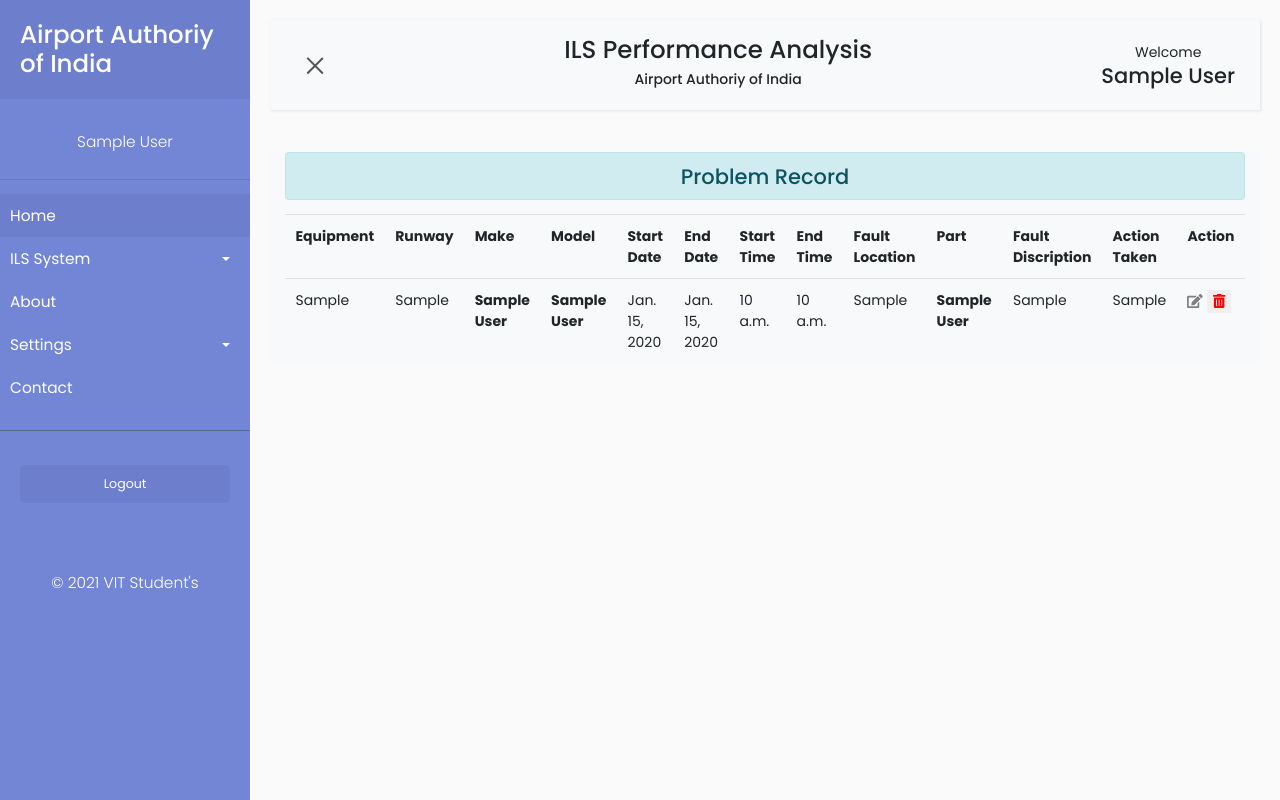
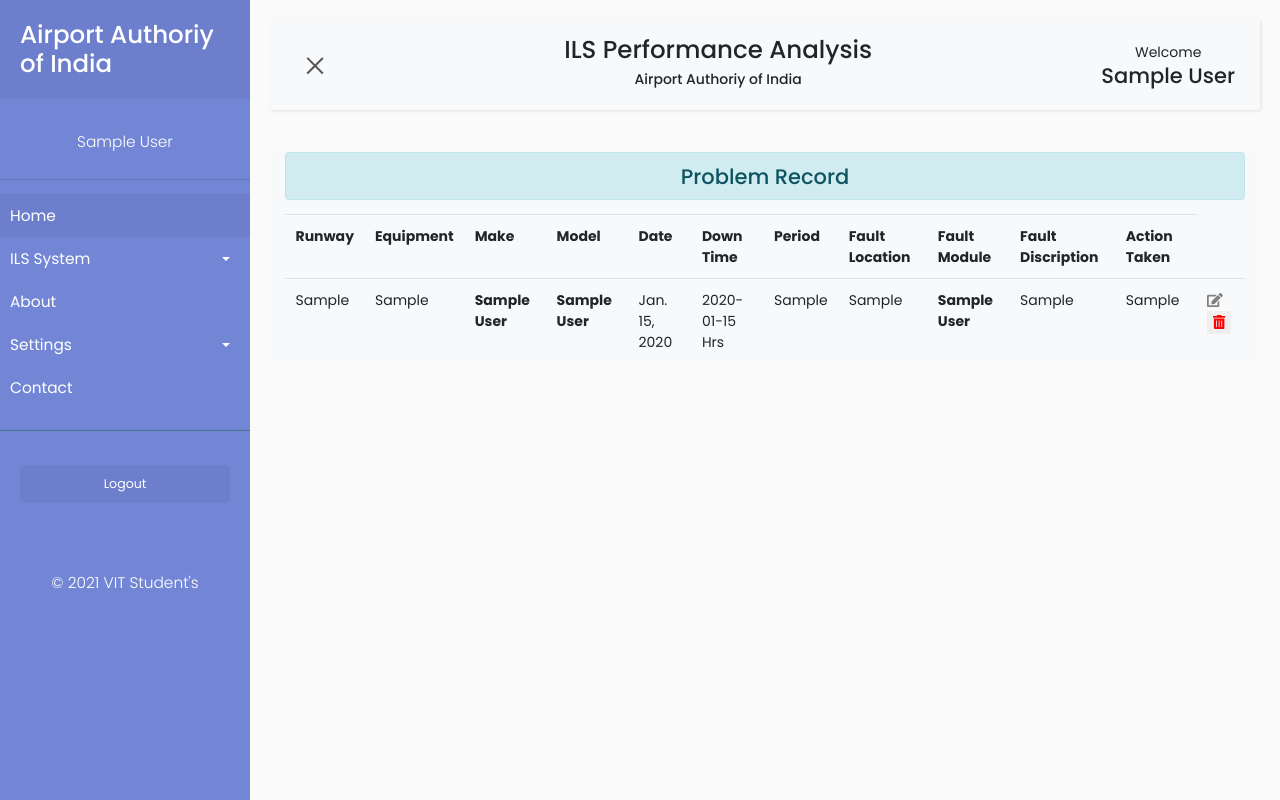
Before and after one commit to ZisanAalam/AirportProject, a Django app: page /viewfault/ in a window 1280 px wide. Run offline with Django 3.2, Linux system fonts and the light colour scheme; a user stored in the database is signed in; tables that the repository leaves empty hold one stand-in row (values such as "Sample post"); some libraries are stand-ins or nearby versions.

Commit message:
fault-model-changed

```diff
--- a/account/admin.py
+++ b/account/admin.py
@@ -79,8 +79,8 @@
 
 @admin.register(FaultEntry)
 class FaultEntryAdmin(admin.ModelAdmin):
-    list_display = ['equipment', 'runway', 'start_date', 'end_date',
-                    'start_time', 'end_time', 'fault_discription', 'action_taken']
+    list_display = ['equipment', 'runway', 'date', 'period',
+                    'down_time', 'fault_discription', 'action_taken']
 
     def get_queryset(self, request):
         all_faultentries = super(
--- a/account/forms.py
+++ b/account/forms.py
@@ -143,14 +143,12 @@
     class Meta:
         model = FaultEntry
 
-        fields = ['equipment', 'runway', 'start_date', 'end_date', 'start_time',
-                  'end_time', 'location', 'fault_discription', 'action_taken']
+        fields = ['equipment', 'runway', 'date','period','down_time', 'location', 'fault_discription', 'action_taken']
         labels = {'location': 'Fault Location', }
         widgets = {
-            'start_date': forms.DateInput(attrs={'class': 'dateinput form-control'}),
-            'end_date': forms.DateInput(attrs={'class': 'dateinput form-control'}),
-            'start_time': forms.TimeInput(attrs={'class': 'timeinput form-control'}),
-            'end_time': forms.TimeInput(attrs={'class': 'timeinput form-control'}),
+            'start': forms.DateInput(attrs={'class': 'dateinput form-control'}),
+            'period': forms.DateInput(attrs={'class': 'dateinput form-control'}),
+            'down_time': forms.TimeInput(attrs={'class': 'timeinput form-control'}),
             'fault_discription': forms.Textarea(attrs={'class': 'form-control', 'rows': '6'}),
             'action_taken': forms.Textarea(attrs={'class': 'form-control', 'rows': '6'}),
         }
--- a/account/models.py
+++ b/account/models.py
@@ -126,19 +126,14 @@
 
 
 class FaultEntry(models.Model):
+    runway = models.ForeignKey(Runway, on_delete=models.CASCADE)
     equipment = models.ForeignKey(Equipment, on_delete=models.CASCADE)
-    runway = models.ForeignKey(Runway, on_delete=models.CASCADE)
     make = models.ForeignKey(Make, on_delete=models.CASCADE)
     model = models.ForeignKey(Model, on_delete=models.CASCADE)
-    start_date = models.DateField(auto_now_add=False, auto_now=False)
-    end_date = models.DateField(auto_now=False, auto_now_add=False)
-    start_time = models.TimeField(auto_now=False, auto_now_add=False)
-    end_time = models.TimeField(auto_now=False, auto_now_add=False)
-
+    date = models.DateField(auto_now_add=False, auto_now=False)
+    period = models.CharField(max_length=255)
+    down_time = models.CharField(max_length=255)
     location = models.ForeignKey(FaultLocation, on_delete=models.CASCADE)
     locationpart = models.ForeignKey(FaultLocationPart,on_delete=models.CASCADE)
     fault_discription = models.CharField(max_length=255)
     action_taken = models.CharField(max_length=255)
-
-    # start_date_time = models.DateTimeField(auto_now=False,auto_now_add=False,default=datetime.now)
-    # end_date_time = models.DateTimeField(auto_now=False,auto_now_add=False,default=datetime.now)
--- a/account/static/account/js/navparameter/addfault.js
+++ b/account/static/account/js/navparameter/addfault.js
@@ -49,7 +49,7 @@
     locationPartText.classList.add("default")
 
     $.ajax({
-        url: `loactionpart-json/${selectedLocation}/`,
+        url: `loactionpart/${selectedLocation}/`,
         method : "GET",
         success: function(response){
             const modelsData = response.data
@@ -109,6 +109,3 @@
         dateFormat:'yy-mm-dd'
     });
 } );
-
-
-$('.clockpicker').clockpicker();
--- a/account/templates/account/base.html
+++ b/account/templates/account/base.html
@@ -49,7 +49,7 @@
                             <a href="{% url 'viewfault' %}">Problem Tracking</a>
                         </li>
                         <li>
-                            <a href="#">Performace Analysis</a>
+                            <a href="{% url 'calcnav' %}">Performace Analysis</a>
                         </li>
                         <li>
                             <a href="{% url 'viewrunway' %}">Runway</a>
--- a/account/templates/navparameter/viewfault.html
+++ b/account/templates/navparameter/viewfault.html
@@ -11,30 +11,29 @@
 
         {% if fault %}
             <tr>
+                <th>Runway</th>
                 <th>Equipment</th>
-                <th>Runway</th>
                 <th>Make</th>
                 <th>Model</th>
-                <th>Start Date</th>
-                <th>End Date</th>
-                <th>Start Time</th>
-                <th>End Time</th>
+                <th>Date</th>
+                <th>Down Time</th>
+                <th>Period</th>
                 <th>Fault Location</th>
-                <th>Part</th>
+                <th>Fault Module</th>
                 <th>Fault Discription</th>
                 <th>Action Taken</th>
-                <th>Action</th>
+
             </tr>
             {% for f in fault %}
                 <tr>
+                    <td>{{f.runway}}</td>
                     <td>{{f.equipment}}</td>
-                    <td>{{f.runway}}</td>
                     <th>{{f.make}}</th>
                     <th>{{f.model}}</th>
-                    <td>{{f.start_date}}</td>
-                    <td>{{f.end_date}}</td>
-                    <td>{{f.start_time}}</td>
-                    <td>{{f.end_time}}</td>
+                    <td>{{f.date}}</td>
+                    <td>{{f.down_time}} Hrs</td>
+                    <td>{{f.period}}</td>
+
                     <td>{{f.location}}</td>
                     <th>{{f.locationpart}}</th>
                     <td>{{f.fault_discription}}</td>
--- a/account/urls.py
+++ b/account/urls.py
@@ -47,7 +47,7 @@
     path('ReportProblem/', unauthenticated_user(views.problem.AddFaultView.as_view()),
          name='addfault'),
 
-    path('ReportProblem/loactionpart-json/<int:id>/', views.problem.get_location_parts, name='loactionpart-json'),
+    path('ReportProblem/loactionpart/<int:id>/', views.problem.get_location_parts, name='loactionpart-json'),
     path('ReportProblem/get_model/<int:id>/',views.problem.get_model, name='get_model'),
 
     path('updatefault/<int:id>',
@@ -55,7 +55,8 @@
     path('deletefault/<int:id>',
          unauthenticated_user(views.problem.deletefault), name='deletefault'),
     path('viewfault/', unauthenticated_user(views.problem.ViewFault.as_view()), name='viewfault'),
-    path('calcnav/', unauthenticated_user(views.problem.calculate_nav_parameter), name='calcnav'),
+    path('PerformanceAnalysis/', unauthenticated_user(views.problem.calculate_nav_parameter), name='calcnav'),
+    path('PerformanceAnalysis/get_model/<int:id>/',views.problem.get_model, name='get_model'),
 
     path('ReportProblem/equiment/<int:id>/',views.equipment.get_equipment,name='get-equipment')
 ]
--- a/account/views/problem.py
+++ b/account/views/problem.py
@@ -1,11 +1,10 @@
-
 from django.http.response import JsonResponse
 from django.shortcuts import render,redirect
 from django.views.generic.base import  TemplateView
 from account.models import Equipment,Runway,FaultLocation,FaultEntry,FaultLocationPart,Model,Make
 from account.decorators import unauthenticated_user
 from account.forms import FaultEntryForm
-
+from .calc import gethours
 class ViewFault(TemplateView):
     template_name = 'navparameter/viewfault.html'
 
@@ -52,6 +51,9 @@
         make_id = request.POST.get('make')
         model_id = request.POST.get('model')
         locationpart_id = request.POST.get('location-part')
+
+        dt = gethours.get_hrs(start_date_input,end_date_input,start_time_input,end_time_input)
+        down_time = "{0:.2f}".format(dt)
         equipment_obj = Equipment.objects.get(id=equipment_id)
         runway_obj = Runway.objects.get(id=runway_id)
         location_obj = FaultLocation.objects.get(id=location_id)
@@ -67,10 +69,9 @@
             runway=runway_obj,
             make = make_obj,
             model = model_obj,
-            start_date=start_date_input,
-            end_date=end_date_input,
-            start_time=start_time_input,
-            end_time=end_time_input,
+            date=start_date_input,
+            period = '2020-2020',
+            down_time = down_time,
             location=location_obj,
             locationpart = locationpart_obj,
             fault_discription=discription,
@@ -99,9 +100,6 @@
         fm = FaultEntryForm(instance=pi, user=request.user)
         return render(request, 'navparameter/updatefault.html', {'form': fm})
 
-@unauthenticated_user
-def calculate_nav_parameter(request):
-    return render(request, 'navparameter/calculate_nav_parameters.html')
 
 @unauthenticated_user
 def get_location_parts(request,id):
@@ -116,3 +114,8 @@
     md = list(Model.objects.filter(make_id = selectedMake).values())
 
     return JsonResponse({'data':md})
+
+@unauthenticated_user
+def calculate_nav_parameter(request):
+    makes = Make.objects.all()
+    return render(request, 'navparameter/calculate_nav_parameters.html',{'makes':makes})
```
Also changed, not shown: account/static/account/js/navparameter/cal_nav_para.js (added, +47 -0 lines), account/templates/navparameter/addfault.html (+10 -11 lines), account/templates/navparameter/calculate_nav_parameters.html (+68 -10 lines), account/views/calc/gethours.py (added, +10 -0 lines), account/migrations/0001_initial.py.
